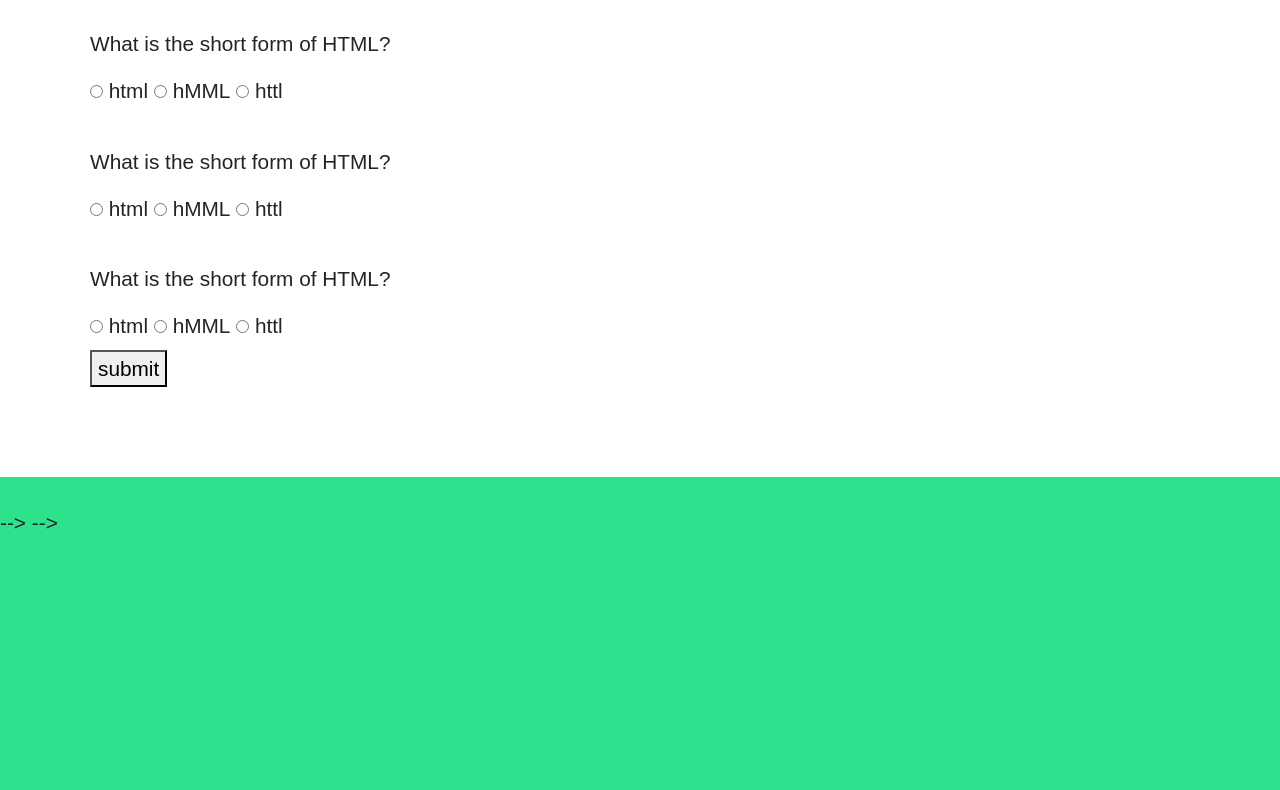
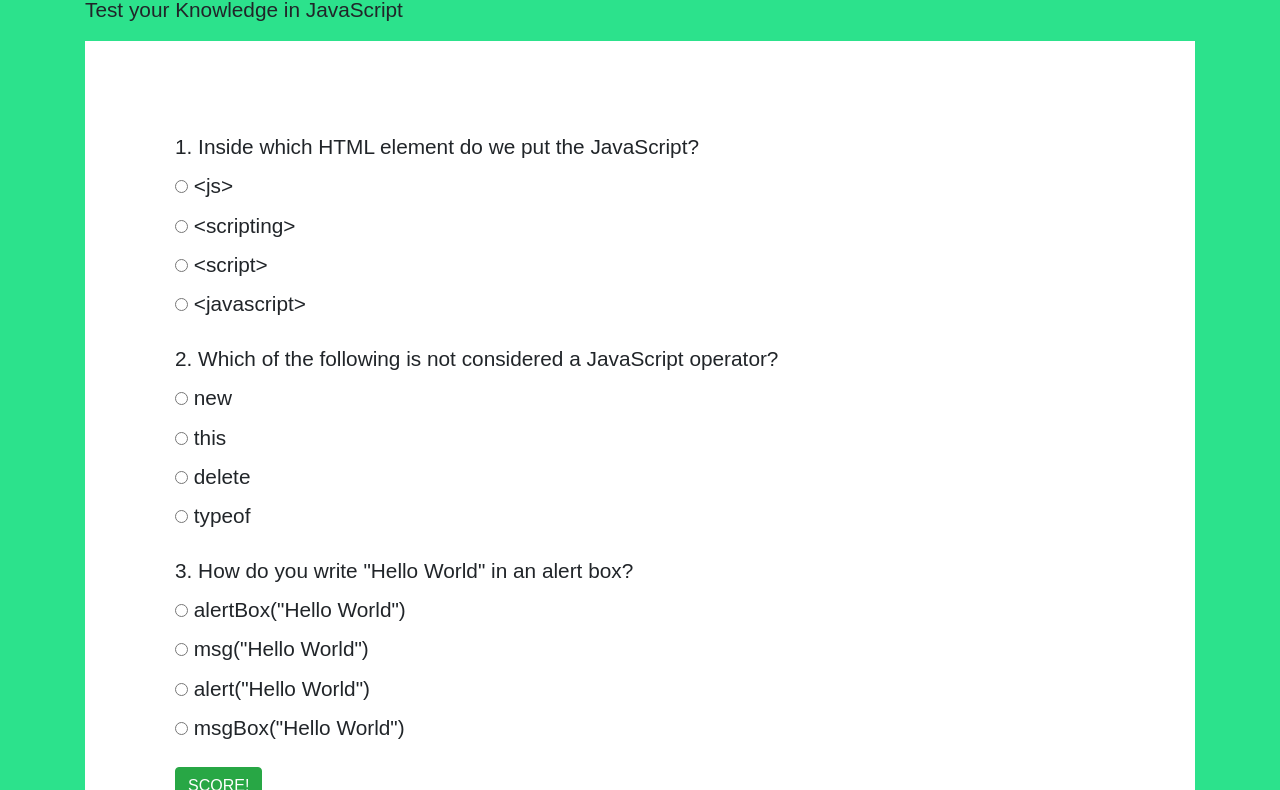
Before and after one commit to GeGe-K/quiz-board, a plain HTML site: page index.html in a window 1280 px wide. Shown: the part 62-852 px from the top of the page. Before the commit the page ends 800 px from the top, so only its background shows below. Drawn offline with Linux system fonts and the light colour scheme.

Commit message:
edited my index.html file and addad a reload button

```diff
--- a/index.html
+++ b/index.html
@@ -6,93 +6,38 @@
     <meta name="viewport" content="width=device-width">
     <link rel="stylesheet" href="css/bootstrap.css" type="text/css">
     <link rel="stylesheet" href="css/styles.css" type="text/css">
-    <script type="text/javascript" src="js/jquery-3.3.1.js"></script>
-    <script type="text/javascript" src="js/scripts.js"></script>
+
   </head>
   <body>
-    <form id=quiz>
-      <p>What is the short form of HTML?</p>
-      <div>
-      <label>
-        <input type="radio" name="quiz1" value="30"/>
-        html
-      </label>
-      <label>
-        <input type="radio" name="quiz1" value="0"/>
-        hMML
-      </label>
-      <label>
-        <input type="radio" name="quiz1" value="0"/>
-        httl
-      </label>
-    </div>
-    <br>
-    <p>What is the short form of HTML?</p>
-    <div>
-    <label>
-      <input type="radio" name="quiz1" value="30"/>
-      html
-    </label>
-    <label>
-      <input type="radio" name="quiz1" value="0"/>
-      hMML
-    </label>
-    <label>
-      <input type="radio" name="quiz1" value="0"/>
-      httl
-    </label>
-  </div>
-  <br>
-  <p>What is the short form of HTML?</p>
-  <div>
-  <label>
-    <input type="radio" name="quiz1" value="30"/>
-    html
-  </label>
-  <label>
-    <input type="radio" name="quiz1" value="0"/>
-    hMML
-  </label>
-  <label>
-    <input type="radio" name="quiz1" value="0"/>
-    httl
-  </label>
-</div>
-    <button type="submit" class="button">submit</button>
-    <div id="display">
-    </form>
+    <div class="container">
+      <div id="content ">
 
-    </div>
-
-
-
-    <!-- <div class="container">
       <h1>JavaScript Quiz Board</h1>
-    <p id="slogan">Test your Knowledge in JavaScript</p> -->
-    <!-- <form id="quiz-board">
+      <p id="slogan">Test your Knowledge in JavaScript</p>
+      <form id="quiz-board">
         <!-- qsn 1 -->
-      <!-- <div class="form-group">
+        <div class="form-group">
           <label for="qsn1">1. Inside which HTML element do we put the JavaScript?</label>
           <div>
-        <input type="radio"  name="quiz1" value="0">
+          <input type="radio"  name="qsn1" value="0">
           <label for="jsname">&lt;js&gt;</label>
         </div>
-      <div> -->
-        <!-- <input type="radio"  name="quiz1" value="0">
+        <div>
+          <input type="radio"  name="qsn1" value="0">
           <label for="scripting">&lt;scripting&gt;</label>
         </div>
         <div>
-        <input type="radio"  name="quiz1" value="10">
+          <input type="radio"  name="qsn1" value="10">
           <label for="script">&lt;script&gt;</label>
         </div>
         <div>
-        <input type="radio"  name="quiz1" value="0">
+          <input type="radio"  name="qsn1" value="0">
           <label for="javascript">&lt;javascript&gt;</label>
         </div>
-    </div> -->
+      </div>
       <!-- end of qsn 1 -->
       <!-- qsn 2 -->
-    <!-- <div class="form-group">
+      <div class="form-group">
         <label for="qsn2">2. Which of the following is not considered a JavaScript operator?</label>
         <div>
           <input type="radio"  name="qsn2" value="0">
@@ -109,33 +54,36 @@
         <div>
           <input type="radio"  name="qsn2" value="10">
           <label for="typeof">typeof</label>
-      </div> -->
-    <!-- </div>  <!-- end of qsn 2 -->
+        </div>
+      </div>  <!-- end of qsn 2 -->
       <!-- qsn 3 -->
-    <!-- <div class="form-group">
+      <div class="form-group">
         <label for="qsn3">3. How do you write "Hello World" in an alert box?</label>
         <div>
           <input type="radio"  name="qsn3" value="0">
           <label for="box">alertBox("Hello World")</label>
-      </div> -->
-      <!-- <div> -->
-        <!-- <input type="radio"  name="qsn3" value="0">
+        </div>
+        <div>
+          <input type="radio"  name="qsn3" value="0">
           <label for="msg">msg("Hello World")</label>
         </div>
         <div>
           <input type="radio"  name="qsn3" value="10">
-        <label for="alert">alert("Hello World")</label>
+          <label for="alertmsg">alert("Hello World")</label>
         </div>
-      <div> --> -->
-        <!-- <input type="radio"  name="qsn3" value="0">
+        <div>
+          <input type="radio"  name="qsn3" value="0">
           <label for="msgbox">msgBox("Hello World")</label>
         </div>
-    </div>  <!-- end of qsn 3 --> -->
-    <!-- <button type="button" id="score" name="button">SCORE!</button>
-    <button type="button" name="button" onclick="reload();">RELOAD</button>
+      </div>  <!-- end of qsn 3 -->
+      <button type="submit" id="score" class="btn btn-success" >SCORE!</button>
+      <!-- <button type="button" name="button" onclick="reload();">RELOAD</button> -->
       </form>
+      <button type="button" id="reload" name="button" class="btn btn-danger">Reload</button>
     </div>
-  <div id="display"> -->
-
+    <div id="total">  </div>
+    <script type="text/javascript" src="js/jquery-3.3.1.js"></script>
+    <script type="text/javascript" src="js/scripts.js"></script>
+    </div>
   </body>
 </html>
```
Lines whose indentation alone changed are shown as unchanged.
